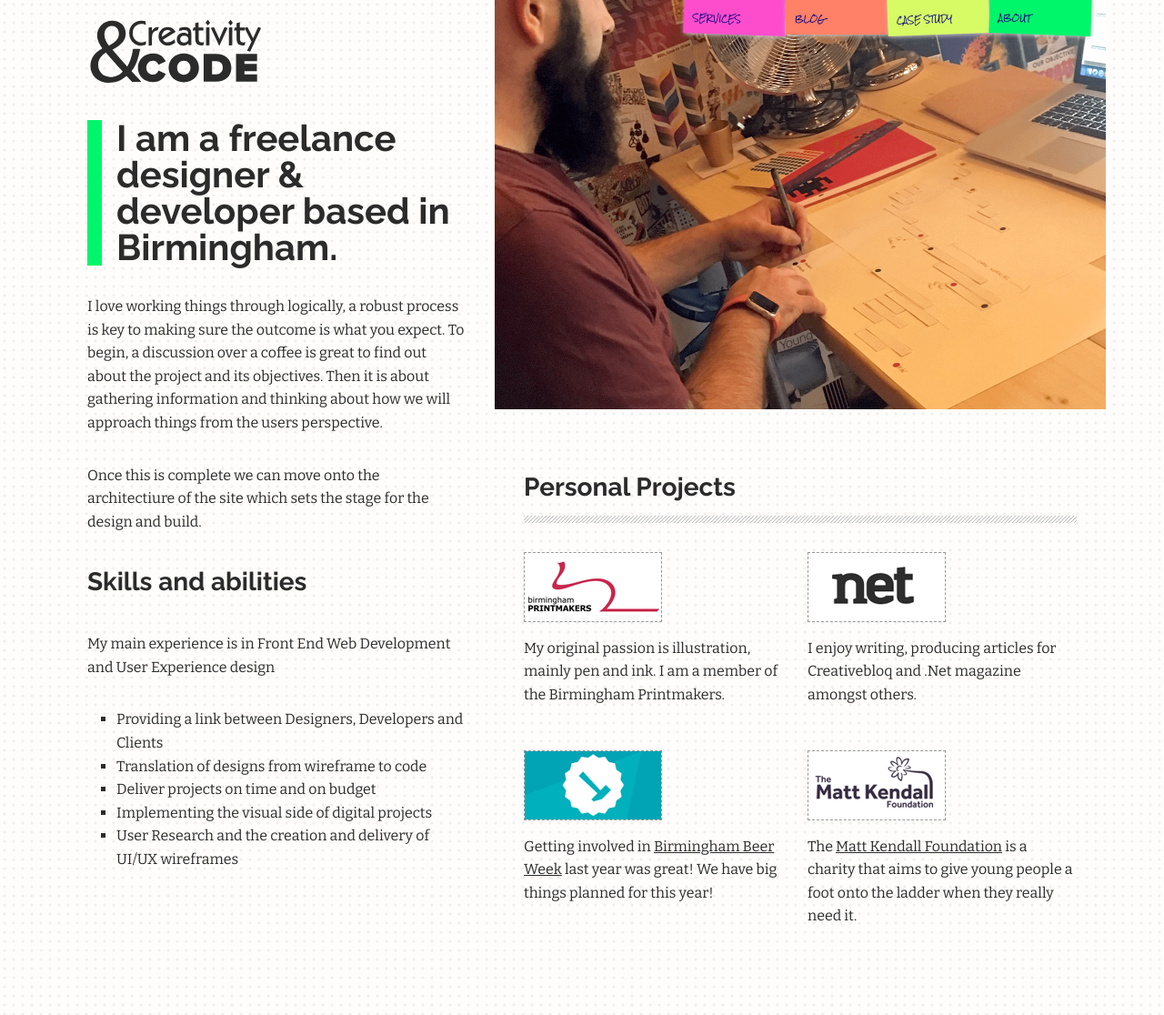
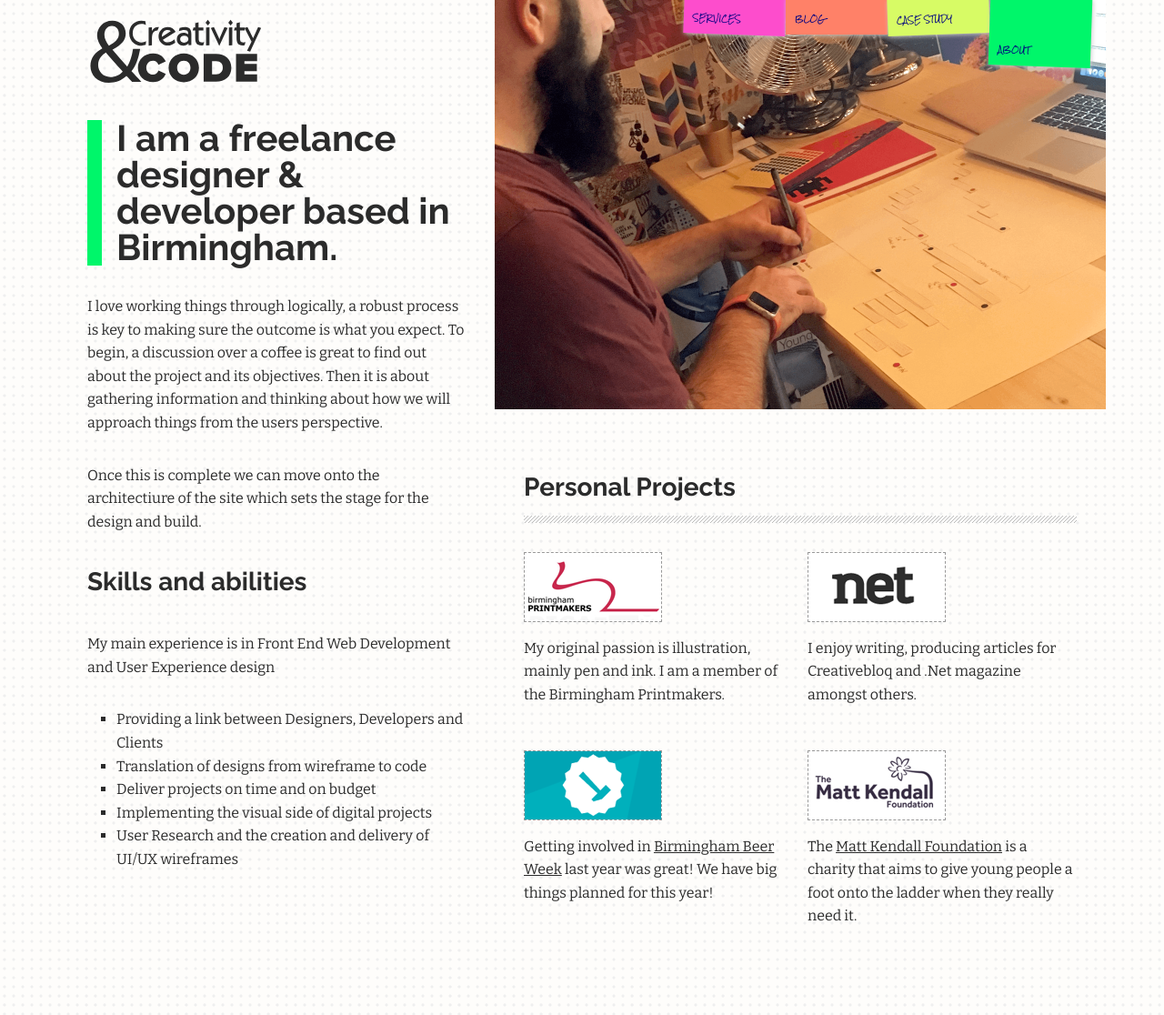
Before and after one commit to maxray/maxray.github.io, a Jekyll site: the page built from about.html, in a window 1280 px wide. Shown: the whole page at 91% size. Built offline with Jekyll 4.4.1, drawn with Linux system fonts in a browser that asks for light colours.

Commit message:
big changes

```diff
--- a/_includes/header.html
+++ b/_includes/header.html
@@ -43,9 +43,38 @@
        <a class="site-title" href="{{ site.baseurl }}/"><img src="{{ site.baseurl }}/assets/logo.svg" width="200"/></a>
       <nav>
         <ul>
-          <li> <a class="page-link  Services" href="/services/">Services</a></li>
-          <li><a class="page-link  Blog" href="/blog/">Blog</a></li>
-          <li><a class="page-link  Art" href="/case-studies/open-active.html">Case Study</a></li>
-          <li><a class="page-link  About" href="/about/">About</a></li>
+
+          {% if page.url == "/services/" %}
+          <li  class="active"><a class="page-link  Services" href="/services/">Services</a></li>
+
+        {% else %}
+        <li><a class="page-link  Services" href="/services/">Services</a></li>
+
+        {% endif %}
+
+
+
+          {% if page.url == "/blog/" %}
+          <li  class="active"><a class="page-link  Blog" href="/blog/">Blog</a></li>
+
+        {% else %}
+        <li><a class="page-link  Blog" href="/blog/">Blog</a></li>
+
+        {% endif %}
+
+
+          {% if page.url == "/case-studies/open-active.html" %}
+          <li  class="active"><a class="page-link  Art" href="/case-studies/open-active.html">Case Study</a></li>
+
+        {% else %}
+        <li><a class="page-link  Art" href="/case-studies/open-active.html">Case Study</a></li>
+
+        {% endif %}
+
+          {% if page.url == "/about/" %}
+          <li  class="active"><a class="page-link  About " href="/about/">About</a></li>
+        {% else %}
+        <li><a class="page-link  About" href="/about/">About</a></li>
+        {% endif %}
       </nav>
     </header>
--- a/_sass/_layout.scss
+++ b/_sass/_layout.scss
@@ -72,9 +72,10 @@ header nav ul {
         align-items: stretch;
     }
 
-    li:hover {
+    li:hover , .active {
         height: 55px
     }
+
 }
 
 header nav ul li a,
--- a/css/main.css
+++ b/css/main.css
@@ -391,7 +391,7 @@ header nav ul {
     position: relative;
     display: flex;
     align-items: stretch; }
-  header nav ul li:hover {
+  header nav ul li:hover, header nav ul .active {
     height: 55px; }
 
 header nav ul li a,
```
